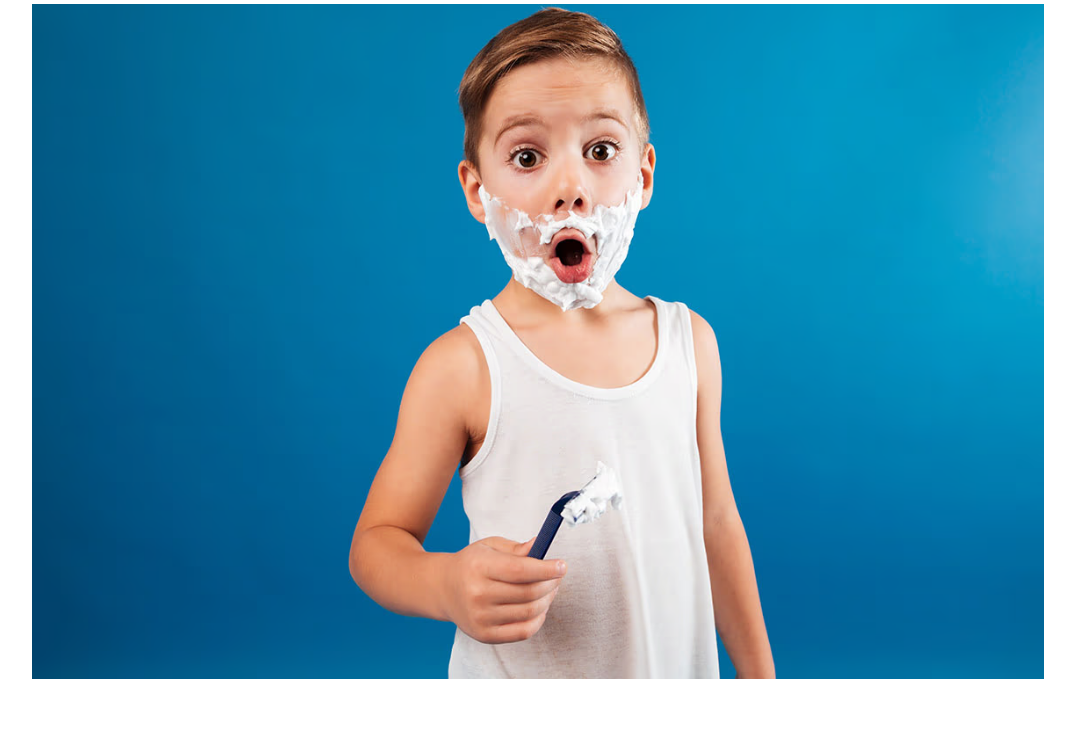
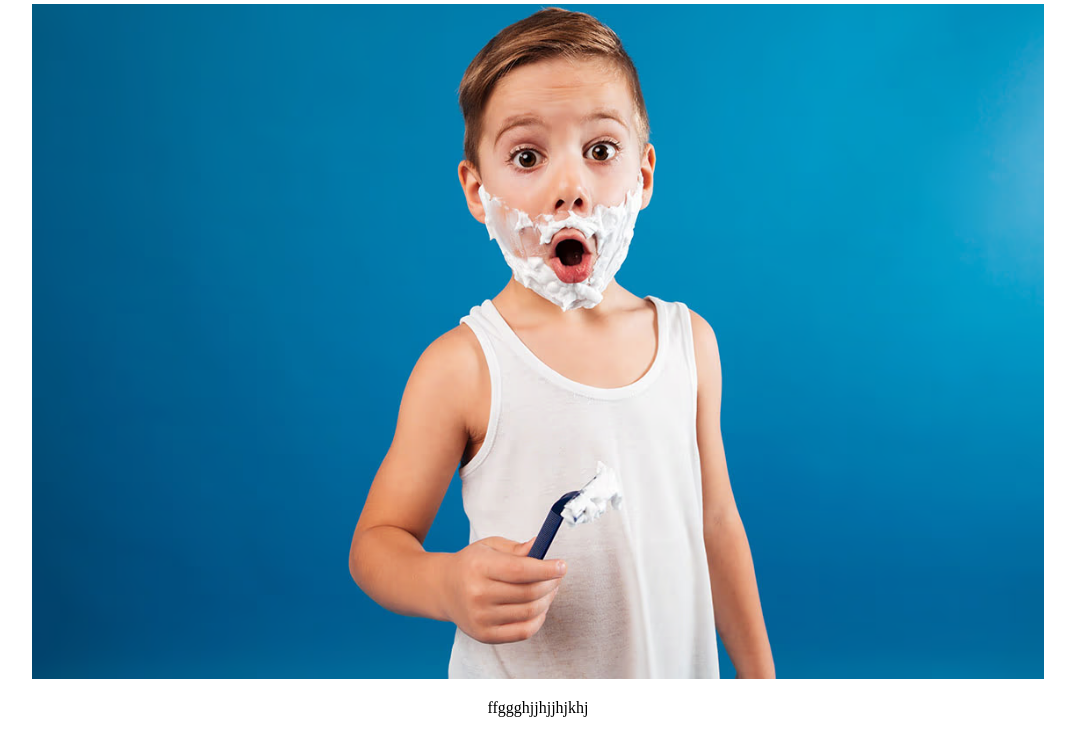
Before and after one commit to ilinovdanya1922-maker/site3, a plain HTML site: page index.html in a window 1280 px wide. Shown: the part 2038-2771 px from the top of the page, without its empty margins (102-1177 px from the left). Before the commit the page ends 2729 px from the top, so only its background shows below. Drawn offline with Linux system fonts and the light colour scheme.

Commit message:
second commit

```diff
--- a/index.html
+++ b/index.html
@@ -13,6 +13,8 @@
         <img width="80%" src="./img/patsanSmall.jpg" alt="patsanSmall">
         <img width="80%" src="./img/patsanSmall.webp" alt="patsanSmall">
         <img width="80%" src="./img/patsanSmall.avif" alt="patsanSmall">
+        <p>ffggghjjhjjhjkhj</p>
+
     </center>
 </body>
 
```
